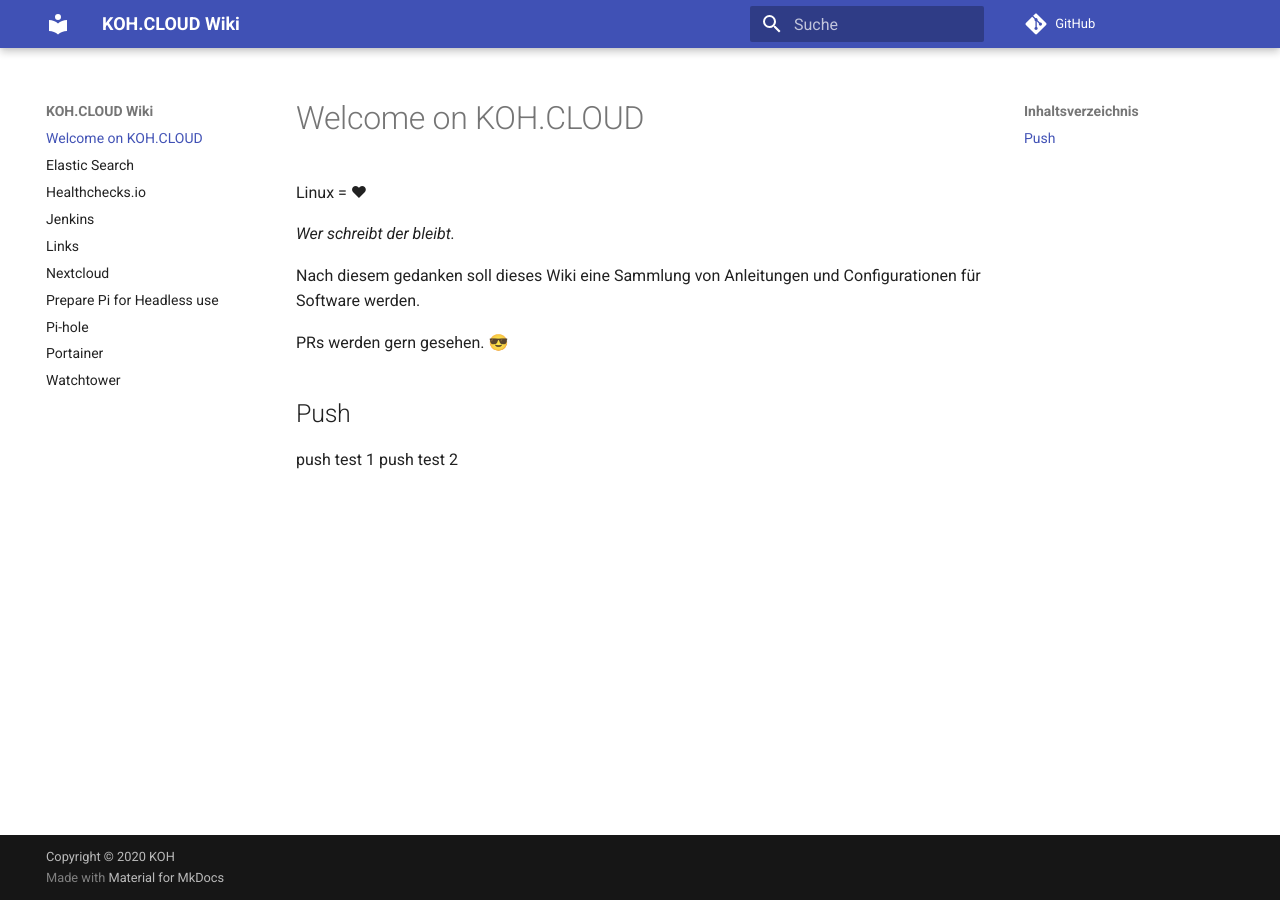
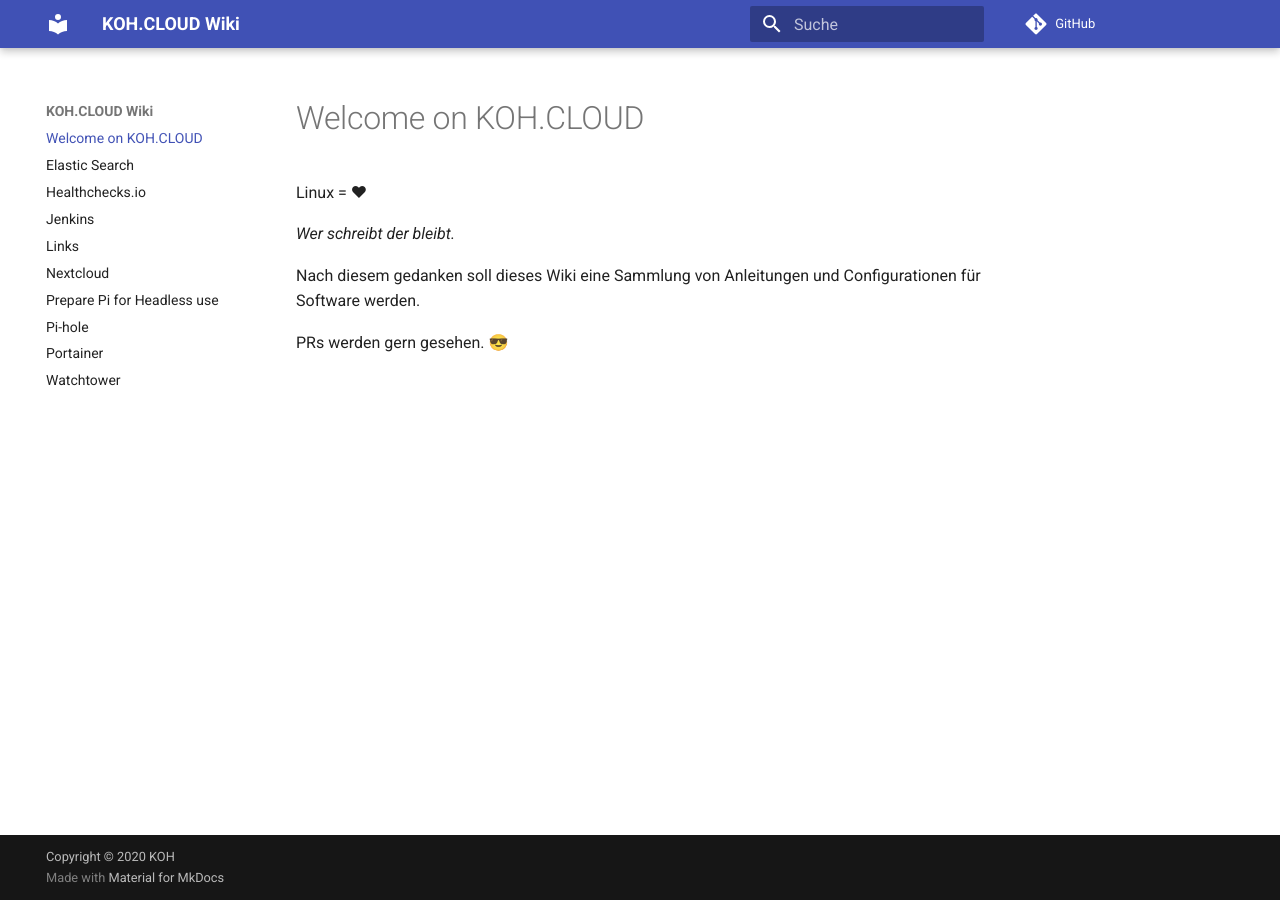
Before and after one commit to kohfuchs/wiki.koh.cloud, an MkDocs documentation site: the page built from docs/index.md, in a window 1280 px wide. Built offline with MkDocs 1.6.1 and Material for MkDocs 9.7.7, drawn with Linux system fonts in a browser that asks for light colours; comment, search, counter and statistics services are not loaded.

Commit message:
remove tests :)

```diff
--- a/docs/index.md
+++ b/docs/index.md
@@ -7,7 +7,3 @@ _Wer schreibt der bleibt._
 Nach diesem gedanken soll dieses Wiki eine Sammlung von Anleitungen und Configurationen für Software werden.
 
 PRs werden gern gesehen. 😎
-
-## Push
-push test 1
-push test 2
```
